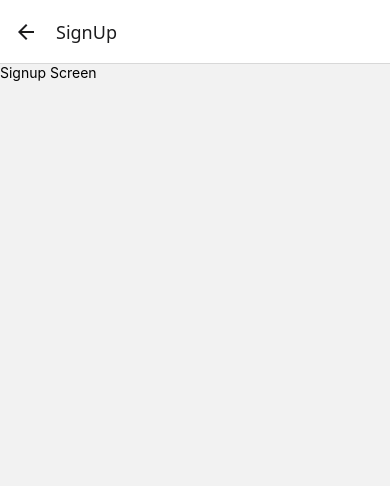
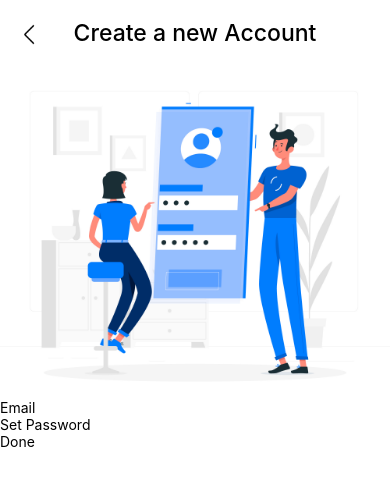
Before and after one commit to aashish00021/Notes-App, a React Native app: screen /SignUp in a window 390 px wide. Shown: the top 486 px of the page. Built offline with nearby package versions, Linux system fonts and the light colour scheme.

Commit message:
Modified signUp Scren

```diff
--- a/App.js
+++ b/App.js
@@ -18,9 +18,9 @@ export default function App() {
           component={WelcomeScreen}
           options={{ headerShown: false }}
         />
-        <Stack.Screen name="SignUp" component={SignupScreen} />
-        <Stack.Screen name="Login" component={LoginScreen} />
-        <Stack.Screen name="Home" component={Home} />
+        <Stack.Screen name="SignUp" component={SignupScreen} options={{ headerShown: false }}/>
+        <Stack.Screen name="Login" component={LoginScreen} options={{ headerShown: false }}/>
+        <Stack.Screen name="Home" component={Home} options={{ headerShown: false }}/>
       </Stack.Navigator>
     </NavigationContainer>
   );
--- a/Src/Assets/images.js
+++ b/Src/Assets/images.js
@@ -1,5 +1,7 @@
 const IMAGES = {
     WELCOME: require('./Welcome.png'),
-}
+    BACK: require('./back.png'),
+    LOGIN: require('./Login.jpg'),
+};
 
 export default IMAGES;
--- a/Src/Screens/LoginScreen.jsx
+++ b/Src/Screens/LoginScreen.jsx
@@ -1,9 +1,11 @@
 import { StyleSheet, Text, View } from 'react-native';
 import React from 'react';
+import BackButton from '../components/backButton';
 
 const LoginScreen = () => {
   return (
     <View>
+      <BackButton />
       <Text>Login</Text>
     </View>
   )
--- a/Src/Screens/SignupScreen.jsx
+++ b/Src/Screens/SignupScreen.jsx
@@ -1,12 +1,61 @@
 import React from 'react';
-import { View, Text } from 'react-native';
+import { View, Text, Image, Dimensions, StyleSheet, TextInput, TouchableOpacity} from 'react-native';
+import BackButton from '../components/backButton';
+import IMAGES from '../Assets/images';
+
+
+const {width} = Dimensions.get('window');
 
 const SignupScreen = () => {
   return (
-    <View>
-      <Text>Signup Screen</Text>
+    // eslint-disable-next-line react-native/no-inline-styles
+    <View style = {{flex:1, backgroundColor:'#fff', paddingTop:19}}>
+      <View style = {styles.backButton}>
+        <BackButton />
+      </View>
+      <Text style = {styles.headertext}>Create a new Account</Text>
+      <View style = {styles.ImageContainer}>
+        <Image style = {styles.image} source={IMAGES.LOGIN}/>
+      </View>
+      <View>
+        <TextInput
+        placeholder='Email'
+
+        />
+        <TextInput
+        placeholder='Set Password'
+
+        />
+      </View>
+      <TouchableOpacity>
+        <Text>Done</Text>
+      </TouchableOpacity>
     </View>
   );
 };
 
+const styles = StyleSheet.create({
+  backButton:{
+    position:'absolute',
+    zIndex:1,
+    top:17,
+    left:13,
+  },
+  ImageContainer:{
+    height:width * 0.8,
+    justifyContent:'center',
+    alignItems:'center',
+    marginTop:40,
+  },
+  image:{
+    height:'100%',
+    width:width * 1,
+  },
+  headertext:{
+    textAlign:'center',
+    fontSize:23,
+    fontWeight:'500',
+  },
+});
+
 export default SignupScreen;
--- /dev/null
+++ b/Src/components/backButton.js
@@ -0,0 +1,18 @@
+import { Image, StyleSheet, TouchableOpacity, View } from 'react-native';
+import React from 'react';
+import IMAGES from '../Assets/images';
+import { useNavigation } from '@react-navigation/native';
+
+
+export default function BackButton() {
+    const navigation = useNavigation();
+  return (
+        <TouchableOpacity
+            onPress={() => {navigation.goBack();}}
+        >
+            <Image style = {{height:35, width:35}} source={IMAGES.BACK}/>
+        </TouchableOpacity>
+  );
+}
+
+const styles = StyleSheet.create({})
```
Also changed, not shown: Src/Assets/Login.jpg (added), Src/Assets/back.png (added).
